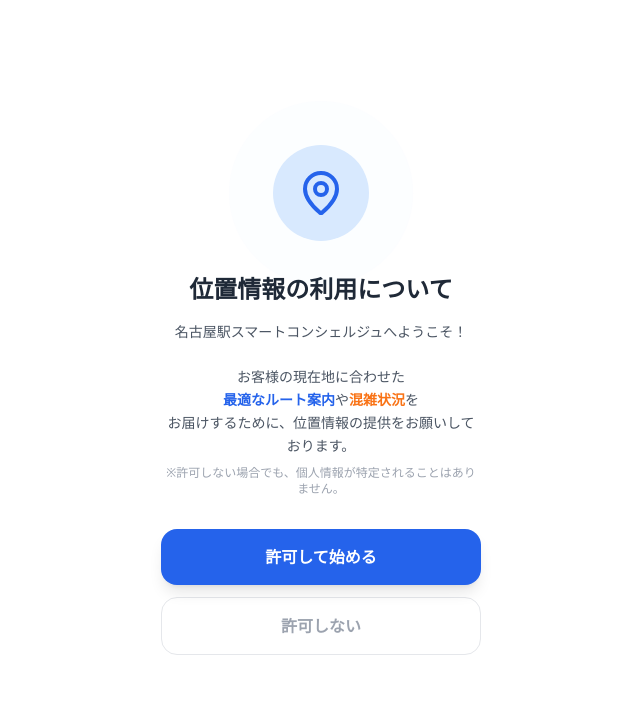
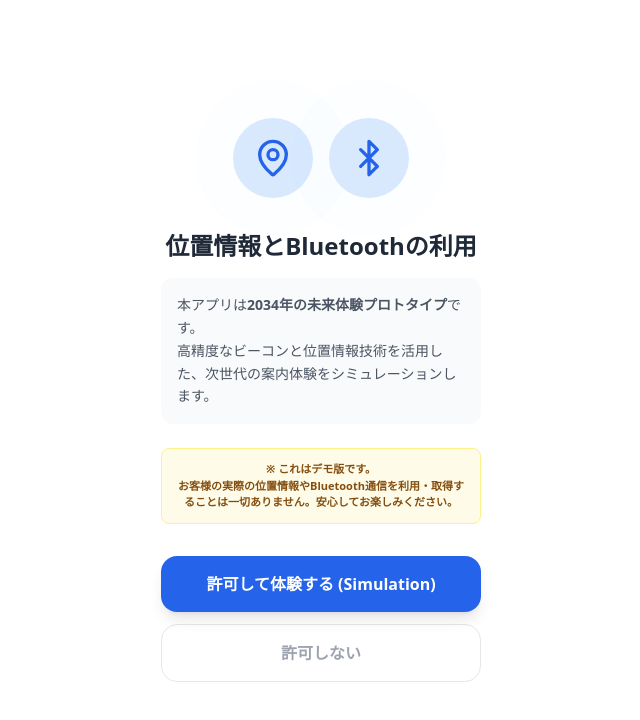
Before and after one commit to hayashunkus/sbmane2, a React (Vite) app: page / in a window 1280 px wide. Shown: the top 720 px of the page, without its empty margins (319-959 px from the left). Built offline with nearby package versions, Linux system fonts and the light colour scheme.

Commit message:
位置情報＋ビーコン許可（デモ）

```diff
--- a/src/App.jsx
+++ b/src/App.jsx
@@ -36,12 +36,13 @@
   Send,
   Bot,
   RefreshCw,
-  MapPin as MapIcon // 追加
+  MapPin as MapIcon,
+  Bluetooth // 追加
 } from 'lucide-react';
 
 /**
  * 名古屋駅スマートコンシェルジュ (Nagoya Station Smart Concierge)
- * Update: 初回アクセス時の位置情報許可フロー & 丁寧な離脱画面の実装
+ * Update: 初回許可画面のメッセージ修正（位置情報+Bluetooth / デモ版注記）
  */
 
 // --- 定数データ (Data) ---
@@ -143,20 +144,20 @@
 
 const MAP_PINS = [
   // 1F
-  { id: 1, category: 'ランチ', floor: '1F', x: 70, y: 520, name: 'うまいもん通り(太閤)' },
-  { id: 2, category: 'カフェ', floor: '1F', x: 320, y: 150, name: 'カフェ・ド・クリエ' },
-  { id: 3, category: 'お土産', floor: '1F', x: 280, y: 300, name: 'ギフトキヨスク' },
+  { id: 1, category: 'ランチ', floor: '1F', x: 70, y: 520, name: 'うまいもん通り' },
+  { id: 2, category: 'カフェ', floor: '1F', x: 300, y: 180, name: 'カフェ・ド・クリエ' },
+  { id: 3, category: 'お土産', floor: '1F', x: 280, y: 280, name: 'ギフトキヨスク' },
   { id: 4, category: '案内所', floor: '1F', x: 200, y: 280, name: '総合案内所' },
-  { id: 9, category: '待ち合わせ', floor: '1F', x: 200, y: 80, name: '金の時計' },
-  { id: 10, category: '待ち合わせ', floor: '1F', x: 200, y: 520, name: '銀の時計' },
+  { id: 9, category: '待ち合わせ', floor: '1F', x: 200, y: 70, name: '金の時計' },
+  { id: 10, category: '待ち合わせ', floor: '1F', x: 200, y: 530, name: '銀の時計' },
 
   // 2F
-  { id: 5, category: 'カフェ', floor: '2F', x: 300, y: 200, name: 'タカシマヤ カフェ' },
-  { id: 6, category: 'ランチ', floor: '2F', x: 100, y: 400, name: 'レストラン街' },
+  { id: 5, category: 'カフェ', floor: '2F', x: 320, y: 220, name: 'タカシマヤ カフェ' },
+  { id: 6, category: 'ランチ', floor: '2F', x: 100, y: 390, name: 'レストラン街' },
 
   // B1F
   { id: 7, category: 'ランチ', floor: 'B1F', x: 100, y: 450, name: 'エスカ地下街' },
-  { id: 8, category: 'お土産', floor: 'B1F', x: 250, y: 150, name: '地下お土産売り場' },
+  { id: 8, category: 'お土産', floor: 'B1F', x: 300, y: 300, name: '地下お土産売り場' },
 ];
 
 const CONGESTION_ZONES = [
@@ -174,32 +175,44 @@
 
 // --- コンポーネント (Components) ---
 
-// 初回許可確認モーダル
+// 初回許可確認モーダル (Update)
 const PermissionCheckScreen = ({ onAllow, onDeny }) => (
   <div className="fixed inset-0 z-[100] bg-white flex flex-col items-center justify-center p-6 text-center animate-in fade-in duration-500">
-    <div className="w-24 h-24 bg-blue-100 rounded-full flex items-center justify-center mb-8 relative">
-      <div className="absolute w-full h-full bg-blue-500 rounded-full opacity-20 animate-ping"></div>
-      <MapIcon size={48} className="text-blue-600 relative z-10" />
+    <div className="flex gap-4 mb-8 relative">
+      <div className="w-20 h-20 bg-blue-100 rounded-full flex items-center justify-center relative">
+        <div className="absolute w-full h-full bg-blue-500 rounded-full opacity-20 animate-ping"></div>
+        <MapIcon size={40} className="text-blue-600 relative z-10" />
+      </div>
+      <div className="w-20 h-20 bg-blue-100 rounded-full flex items-center justify-center relative">
+        <div className="absolute w-full h-full bg-blue-500 rounded-full opacity-20 animate-ping delay-150"></div>
+        <Bluetooth size={40} className="text-blue-600 relative z-10" />
+      </div>
     </div>
 
     <h2 className="text-2xl font-bold text-gray-800 mb-4">
-      位置情報の利用について
+      位置情報とBluetoothの利用
     </h2>
 
-    <p className="text-gray-600 text-sm leading-relaxed mb-8 max-w-xs">
-      名古屋駅スマートコンシェルジュへようこそ！<br /><br />
-      お客様の現在地に合わせた<br />
-      <span className="font-bold text-blue-600">最適なルート案内</span>や<span className="font-bold text-orange-500">混雑状況</span>を<br />
-      お届けするために、位置情報の提供をお願いしております。<br />
-      <span className="text-xs text-gray-400 mt-2 block">※許可しない場合でも、個人情報が特定されることはありません。</span>
-    </p>
+    <div className="bg-gray-50 p-4 rounded-xl mb-6 max-w-xs text-left">
+      <p className="text-gray-600 text-sm leading-relaxed">
+        本アプリは<span className="font-bold">2034年の未来体験プロトタイプ</span>です。<br />
+        高精度なビーコンと位置情報技術を活用した、次世代の案内体験をシミュレーションします。
+      </p>
+    </div>
+
+    <div className="bg-yellow-50 border border-yellow-200 p-3 rounded-lg mb-8 max-w-xs">
+      <p className="text-[11px] text-yellow-800 font-bold">
+        ※ これはデモ版です。<br />
+        お客様の実際の位置情報やBluetooth通信を利用・取得することは一切ありません。安心してお楽しみください。
+      </p>
+    </div>
 
     <div className="flex flex-col w-full max-w-xs gap-3">
       <button
         onClick={onAllow}
         className="w-full bg-blue-600 hover:bg-blue-700 text-white font-bold py-4 rounded-2xl shadow-lg transition transform active:scale-95"
       >
-        許可して始める
+        許可して体験する (Simulation)
       </button>
       <button
         onClick={onDeny}
@@ -455,6 +468,7 @@
 
   const planRefs = useRef({});
 
+  // Update: 現在地を「現在のステータス」の場所に合わせる
   const currentLocation = activePlan
     ? { x: currentFocusArea.x, y: currentFocusArea.y, floor: currentFocusArea.floor }
     : { x: currentFocusArea.x, y: currentFocusArea.y, floor: currentFocusArea.floor };
@@ -575,7 +589,7 @@
     setFocusedPlanId(null);
     setActivePlan(plan);
     setActiveTab('map');
-    setCurrentFloor(currentFocusArea.floor);
+    setCurrentFloor(plan.steps[0].floor);
     setSelectedCategory(null);
     setSelectedPinId(null);
   };
@@ -839,7 +853,7 @@
             </div>
 
             <div className="flex-1 overflow-auto p-4 relative bg-gray-100">
-              <div className="bg-white rounded-xl shadow-sm border border-gray-200 relative overflow-hidden flex flex-col" style={{ minHeight: '600px' }}>
+              <div className="bg-white rounded-xl shadow-sm border border-gray-200 relative overflow-hidden flex flex-col w-full aspect-[2/3]">
                 <svg viewBox="0 0 400 600" className="w-full h-full absolute top-0 left-0 z-0 bg-gray-50">
                   <defs>
                     <radialGradient id="congestionGradientOrange" cx="50%" cy="50%" r="50%" fx="50%" fy="50%">
```
